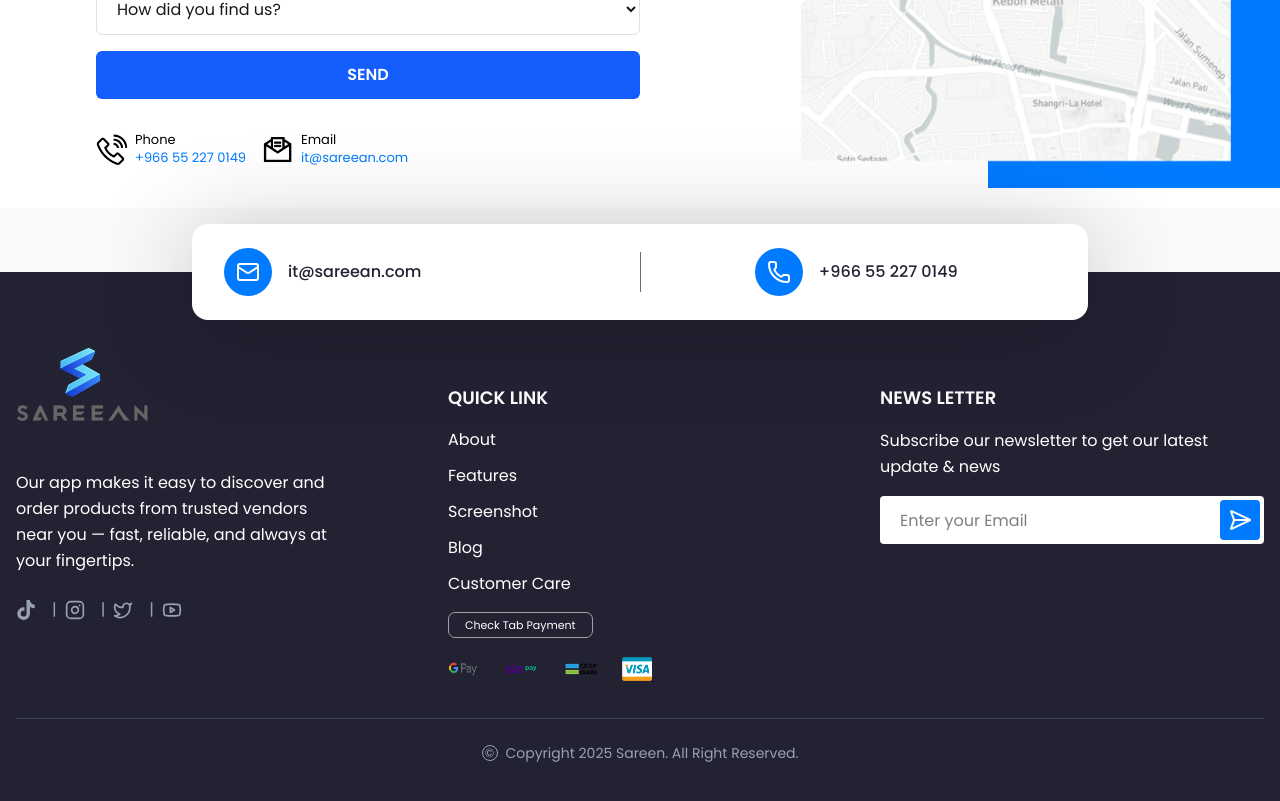
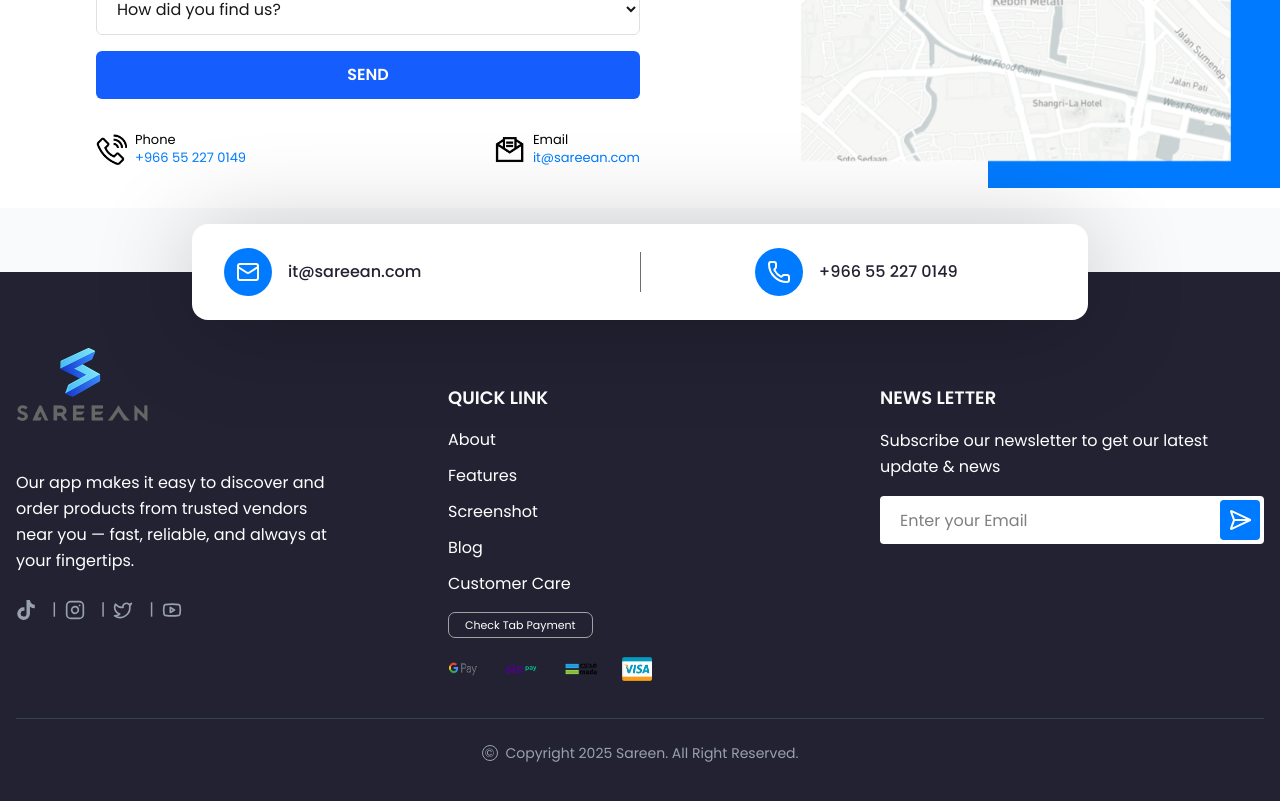
Before and after one commit to has673/sareen, a Next.js app: page /Contact in a window 1280 px wide. Shown: the part 1300-2101 px from the top of the page. Built offline with nearby package versions, Linux system fonts and the light colour scheme.

Commit message:
alignrment fix

```diff
--- a/src/app/Contact/page.js
+++ b/src/app/Contact/page.js
@@ -64,7 +64,7 @@ const Contact = () => {
           </form>
 
           {/* Contact Info */}
-          <div className="mt-8 flex flex-col sm:flex-row sm:flex-wrap gap-4 text-sm text-gray-700">
+          <div className="mt-8 flex flex-col sm:flex-row sm:flex-wrap md:justify-between gap-4 text-sm text-gray-700">
             <div className="flex items-center gap-2">
               <Image src="/phone.png" alt="phone" width={31} height={31} />
               <div className="flex flex-col text-[13px]">
@@ -73,7 +73,7 @@ const Contact = () => {
               </div>
             </div>
 
-            <div className="flex items-center gap-2">
+            <div className="flex items-center gap-2 ">
               <Image src="/emailblack.png" alt="email" width={31} height={31} />
               <div className="flex flex-col text-[13px]">
                 <p className="text-black">{t.contact.email}</p>
```
